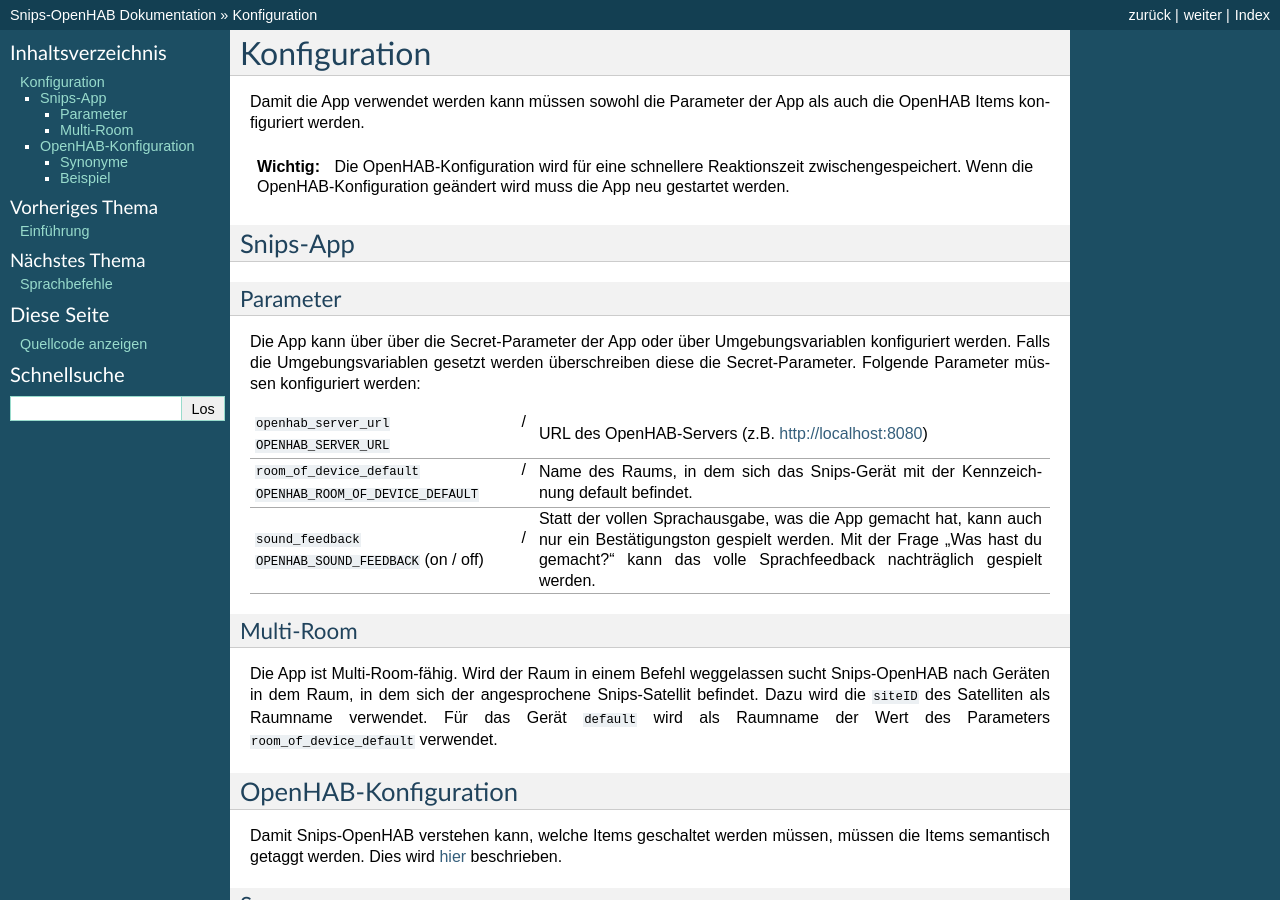
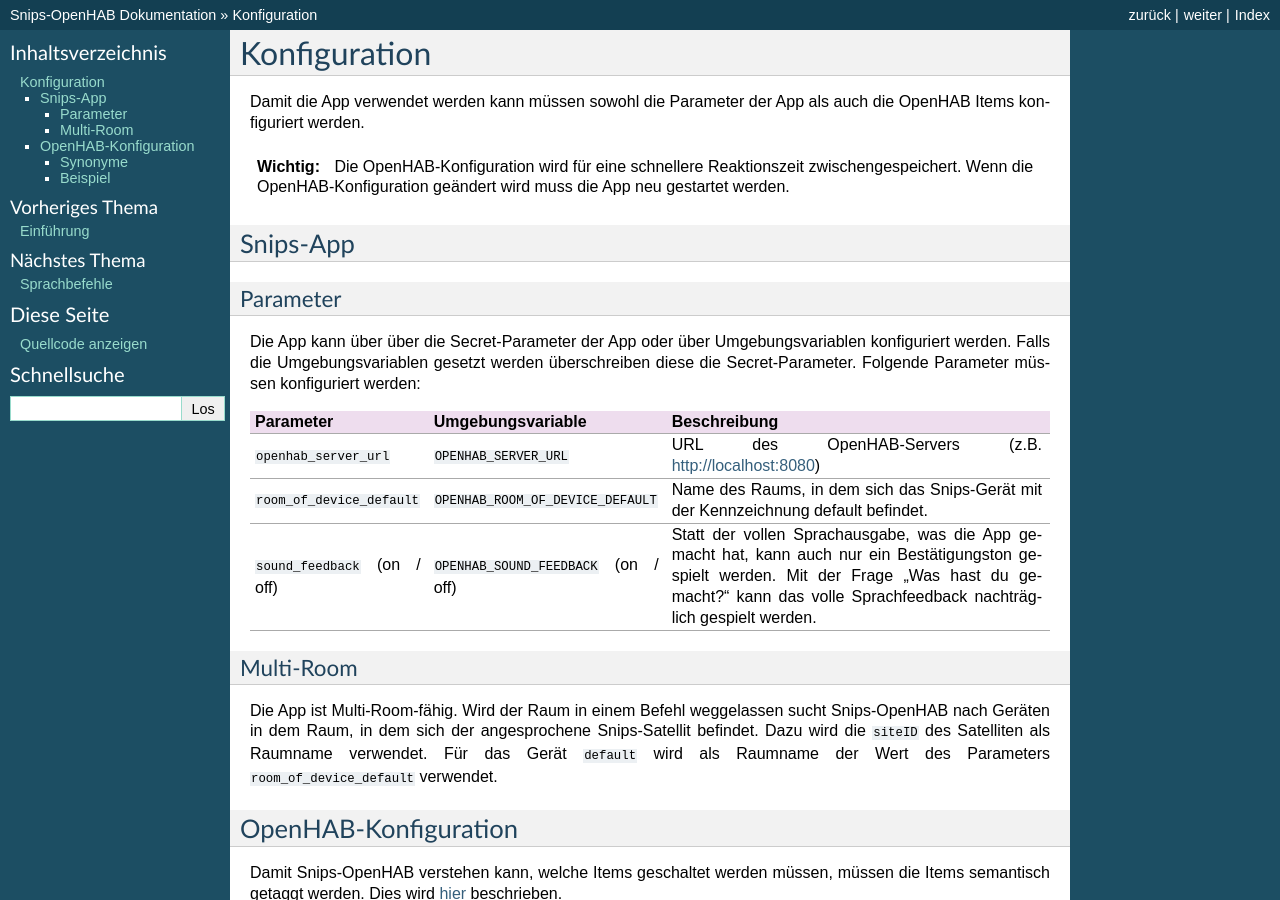
Before and after one commit to Alpha200/snips-openhab, a Sphinx documentation site: the page built from docs/basics/configuration.rst, in a window 1280 px wide and 900 px high. Built offline with Sphinx 7.4.7, drawn with Linux system fonts in a browser that asks for light colours.

Commit message:
Moved envs in documentation to own column

```diff
--- a/docs/basics/configuration.rst
+++ b/docs/basics/configuration.rst
@@ -17,17 +17,17 @@
 Falls die Umgebungsvariablen gesetzt werden überschreiben diese die Secret-Parameter.
 Folgende Parameter müssen konfiguriert werden:
 
-+------------------------------------------+--------------------------------------------------------------------------------------+
-| ``openhab_server_url``                   | URL des OpenHAB-Servers (z.B. http://localhost:8080)                                 |
-| / ``OPENHAB_SERVER_URL``                 |                                                                                      |
-+------------------------------------------+--------------------------------------------------------------------------------------+
-| ``room_of_device_default``               | Name des Raums, in dem sich das Snips-Gerät mit der Kennzeichnung default befindet.  |
-| / ``OPENHAB_ROOM_OF_DEVICE_DEFAULT``     |                                                                                      |
-+------------------------------------------+--------------------------------------------------------------------------------------+
-| ``sound_feedback``                       | Statt der vollen Sprachausgabe, was die App gemacht hat, kann auch nur ein           |
-| / ``OPENHAB_SOUND_FEEDBACK``             | Bestätigungston gespielt werden. Mit der Frage "Was hast du gemacht?" kann das       |
-| (on / off)                               | volle Sprachfeedback nachträglich gespielt werden.                                   |
-+------------------------------------------+--------------------------------------------------------------------------------------+
++-----------------------------+------------------------------------+--------------------------------------------------------------------------------------+
+| Parameter                   | Umgebungsvariable                  | Beschreibung                                                                         |
++=============================+====================================+======================================================================================+
+| ``openhab_server_url``      | ``OPENHAB_SERVER_URL``             | URL des OpenHAB-Servers (z.B. http://localhost:8080)                                 |
++-----------------------------+------------------------------------+--------------------------------------------------------------------------------------+
+| ``room_of_device_default``  | ``OPENHAB_ROOM_OF_DEVICE_DEFAULT`` | Name des Raums, in dem sich das Snips-Gerät mit der Kennzeichnung default befindet.  |
++-----------------------------+------------------------------------+--------------------------------------------------------------------------------------+
+| ``sound_feedback``          | ``OPENHAB_SOUND_FEEDBACK``         | Statt der vollen Sprachausgabe, was die App gemacht hat, kann auch nur ein           |
+| (on / off)                  | (on / off)                         | Bestätigungston gespielt werden. Mit der Frage "Was hast du gemacht?" kann das       |
+|                             |                                    | volle Sprachfeedback nachträglich gespielt werden.                                   |
++-----------------------------+------------------------------------+--------------------------------------------------------------------------------------+
 
 Multi-Room
 ^^^^^^^^^^
```
